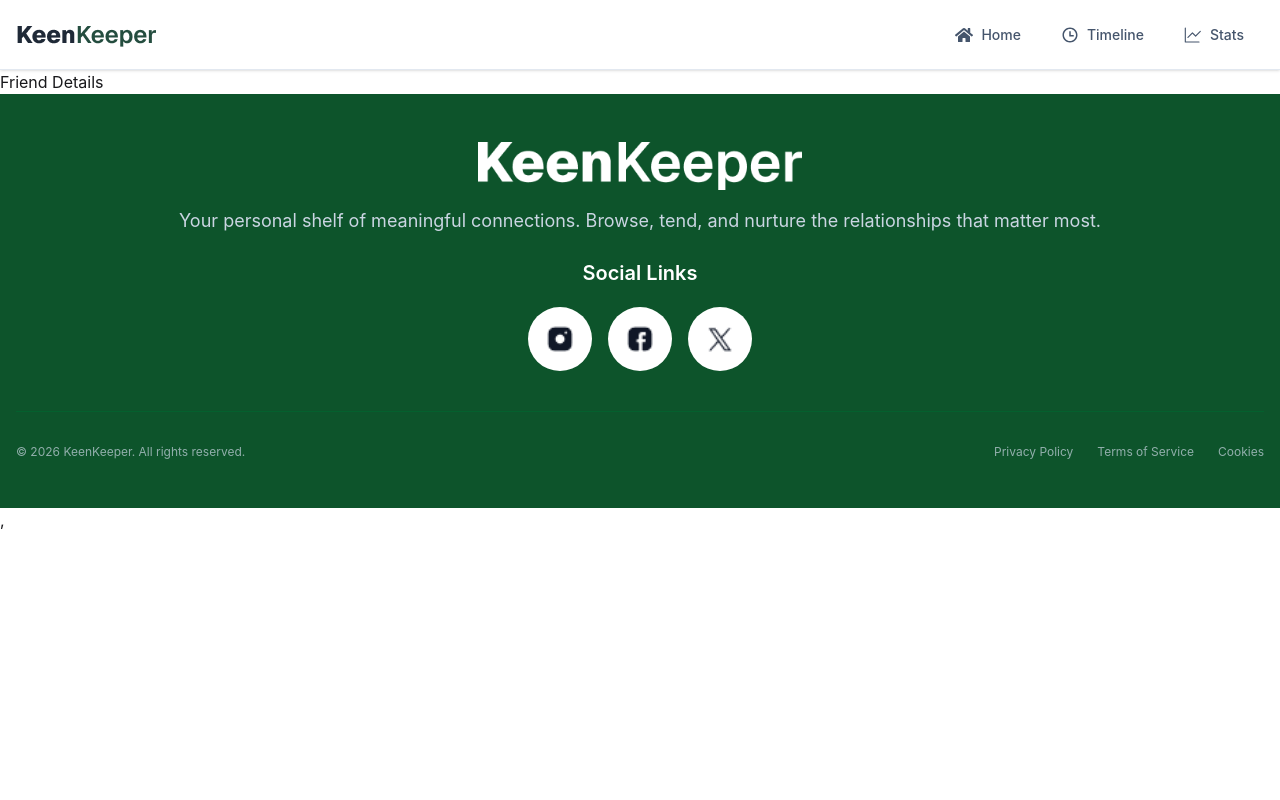
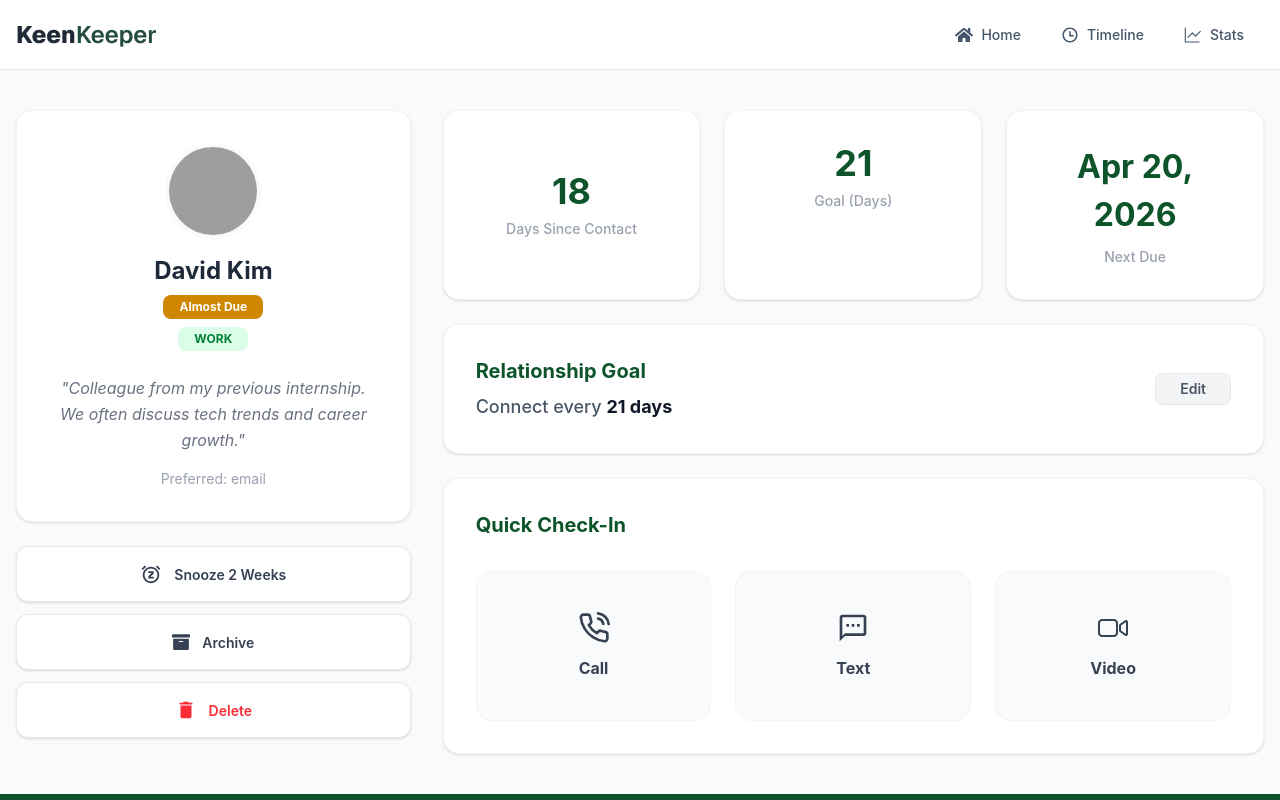
Before and after one commit to SadAfrin/PH-A7-keen-keeper, a React (Vite) app: page /friendDetails/1 in a window 1280 px wide. Shown: the top 800 px of the page. Built offline with nearby package versions, Linux system fonts and the light colour scheme; grey boxes are pictures that could not be loaded.

Commit message:
individual friend details functionality added

```diff
--- a/src/pages/friendDetails/FriendDetails.jsx
+++ b/src/pages/friendDetails/FriendDetails.jsx
@@ -1,9 +1,131 @@
 import React from 'react';
+import { useLoaderData, useParams } from 'react-router';
+
+import { RiAlarmSnoozeLine } from 'react-icons/ri';
+import { FaArchive } from 'react-icons/fa';
+import { MdDelete } from "react-icons/md";
+
+import { FiPhoneCall } from "react-icons/fi";
+import { MdOutlineTextsms } from "react-icons/md";
+import { IoVideocamOutline } from "react-icons/io5";
 
 const FriendDetails = () => {
+    const {friendParamId} = useParams();
+    const friends = useLoaderData();
+    const expectedFriend = friends.find(friend => friend.id === parseInt(friendParamId));
+
+    const { name, picture, status, tags, bio, days_since_contact, goal, next_due_date } = expectedFriend;
+
+    const statusStyle =
+    status === "overdue"
+      ? "bg-red-500 text-white"
+      : status === "almost due"
+      ? "bg-yellow-600 text-white"
+      : "bg-green-900 text-white";
+
+    let formattedStatus = "";
+    if (status === "overdue") {
+    formattedStatus = "Overdue";
+    } else if (status === "almost due") {
+    formattedStatus = "Almost Due";
+    } else {
+    formattedStatus = "On-Track";
+    }
+
+
     return (
-        <div>
-            <div>Friend Details</div>
+        <div className='bg-gray-50'>
+            <div className="container mx-auto py-10 px-4">
+                <div className="container mx-auto max-w-7xl">
+                    <div className="grid grid-cols-1 lg:grid-cols-12 gap-8">
+
+                        {/* Left col: profile Card & action Buttons */}
+                        <div className="lg:col-span-4 space-y-6">
+                            <div className="bg-white rounded-2xl p-8 shadow-sm text-center border border-gray-100">
+                                <img
+                                    src={picture}
+                                    alt={name}
+                                    className="w-24 h-24 rounded-full mx-auto  border-4 border-gray-50"
+                                />
+                                <h2 className="text-2xl font-bold text-gray-800 mt-4">{name}</h2>
+                                <div className="flex flex-col items-center gap-2 mt-2">
+                                    <span className={`badge border-none text-white px-4 py-3 text-xs font-bold ${statusStyle}`}>
+                                        {formattedStatus}
+                                    </span>
+                                    <span className="badge bg-green-100 text-green-700 border-none px-4 py-3 text-xs font-bold uppercase">
+                                        {tags[0]}
+                                    </span>
+                                </div>
+                                <p className="italic text-gray-500 mt-6 leading-relaxed">"{bio}"</p>
+                                <p className="text-sm text-gray-400 mt-4">Preferred: email</p>
+                            </div>
+
+                            {/* Action Buttons */}
+                            <div className="space-y-3">
+                                <button className="btn w-full bg-white hover:bg-gray-100 border-gray-200 text-gray-700 flex justify-center gap-3 normal-case font-semibold h-14 rounded-xl shadow-sm">
+                                    <RiAlarmSnoozeLine size={22} /> Snooze 2 Weeks
+                                </button>
+                                <button className="btn w-full bg-white hover:bg-gray-100 border-gray-200 text-gray-700 flex justify-center gap-3 normal-case font-semibold h-14 rounded-xl shadow-sm">
+                                    <FaArchive size={18} /> Archive
+                                </button>
+                                <button className="btn w-full bg-white hover:bg-red-50 border-gray-200 text-red-500 flex justify-center gap-3 normal-case font-semibold h-14 rounded-xl shadow-sm">
+                                    <MdDelete size={22} /> Delete
+                                </button>
+                            </div>
+                        </div>
+
+                        {/* Right Col*/}
+                        <div className="lg:col-span-8 space-y-6">
+                            {/* starting row */}
+                            <div className="grid grid-cols-1 md:grid-cols-3 gap-6 text-center">
+                                <div className="bg-white rounded-2xl border border-gray-100 shadow-sm flex flex-col items-center justify-center">
+                                    <h3 className="text-4xl font-bold text-green-900">{days_since_contact}</h3>
+                                    <p className="text-gray-400 text-sm mt-2 font-medium">Days Since Contact</p>
+                                </div>
+                                <div className="bg-white p-8 rounded-2xl border border-gray-100 shadow-sm">
+                                    <h3 className="text-4xl font-bold text-green-900">{goal}</h3>
+                                    <p className="text-gray-400 text-sm mt-2 font-medium">Goal (Days)</p>
+                                </div>
+                                <div className="bg-white p-8 rounded-2xl border border-gray-100 shadow-sm">
+                                    <h3 className="text-[32px] font-bold text-green-900">
+                                        {new Date(next_due_date).toLocaleDateString('en-US', { month: 'short', day: 'numeric', year: 'numeric' })}
+                                    </h3>
+                                    <p className="text-gray-400 text-sm mt-2 font-medium">Next Due</p>
+                                </div>
+                            </div>
+
+                            {/* relationship goal card */}
+                            <div className="bg-white p-8 rounded-2xl border border-gray-100 shadow-sm flex justify-between items-center">
+                                <div>
+                                    <h4 className="text-xl font-bold text-green-900">Relationship Goal</h4>
+                                    <p className="mt-2 text-gray-600 font-medium text-lg">Connect every <span className="font-bold text-gray-900">{goal} days</span></p>
+                                </div>
+                                <button className="btn btn-sm bg-gray-100 border-gray-200 text-gray-600 px-6 py-2 text-sm rounded-lg hover:bg-gray-200">Edit</button>
+                            </div>
+
+                            {/* Quick Check-In Card */}
+                            <div className="bg-white p-8 rounded-2xl border border-gray-100 shadow-sm">
+                                <h4 className="text-xl font-bold text-green-900 mb-8">Quick Check-In</h4>
+                                <div className="grid grid-cols-1 md:grid-cols-3 gap-6">
+                                    <button className="flex flex-col items-center justify-center py-10 bg-gray-50 rounded-2xl hover:bg-gray-100 transition-all border border-gray-100 group">
+                                        <FiPhoneCall size={32} className="text-gray-700 group-hover:scale-110 transition-transform" />
+                                        <span className="mt-3 font-bold text-gray-700">Call</span>
+                                    </button>
+                                    <button className="flex flex-col items-center justify-center py-10 bg-gray-50 rounded-2xl hover:bg-gray-100 transition-all border border-gray-100 group">
+                                        <MdOutlineTextsms size={32} className="text-gray-700 group-hover:scale-110 transition-transform" />
+                                        <span className="mt-3 font-bold text-gray-700">Text</span>
+                                    </button>
+                                    <button className="flex flex-col items-center justify-center py-10 bg-gray-50 rounded-2xl hover:bg-gray-100 transition-all border border-gray-100 group">
+                                        <IoVideocamOutline size={32} className="text-gray-700 group-hover:scale-110 transition-transform" />
+                                        <span className="mt-3 font-bold text-gray-700">Video</span>
+                                    </button>
+                                </div>
+                            </div>
+                        </div>
+
+                    </div>
+                </div>
+            </div>
         </div>
     );
 };
--- a/src/routes/Routes.jsx
+++ b/src/routes/Routes.jsx
@@ -24,7 +24,8 @@ export const router = createBrowserRouter([
       },
       {
         path: "friendDetails/:friendParamId",
-        element: <FriendDetails />
+        element: <FriendDetails />,
+        loader: () => fetch('/friends.json'),
       }
     ],
     errorElement: <Errorpage />
```
